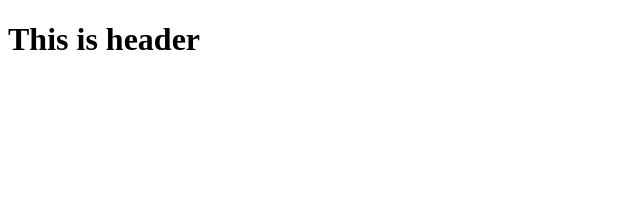
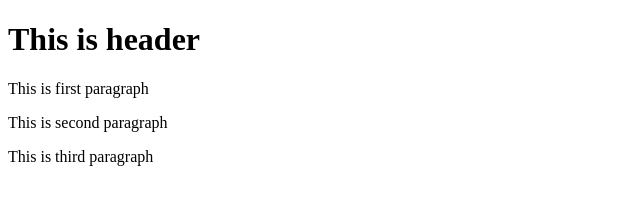
Before and after one commit to shrunan2020/git-hub, a website: page index.html in a window 1280 px wide. Shown: the whole page, without its empty margins (0-640 px from the left). Drawn offline with Linux system fonts and the light colour scheme.

Commit message:
second commit

```diff
--- a/HTMLPage1.html
+++ b/index.html
@@ -7,5 +7,8 @@
 </head>
 <body>
 <h1>This is header</h1>
+    <p>This is first paragraph</p>
+    <p>This is second paragraph</p>
+    <p>This is third paragraph</p>
 </body>
 </html>
```
Also changed, not shown: package.json (added, +23 -0 lines), 2 other files.
